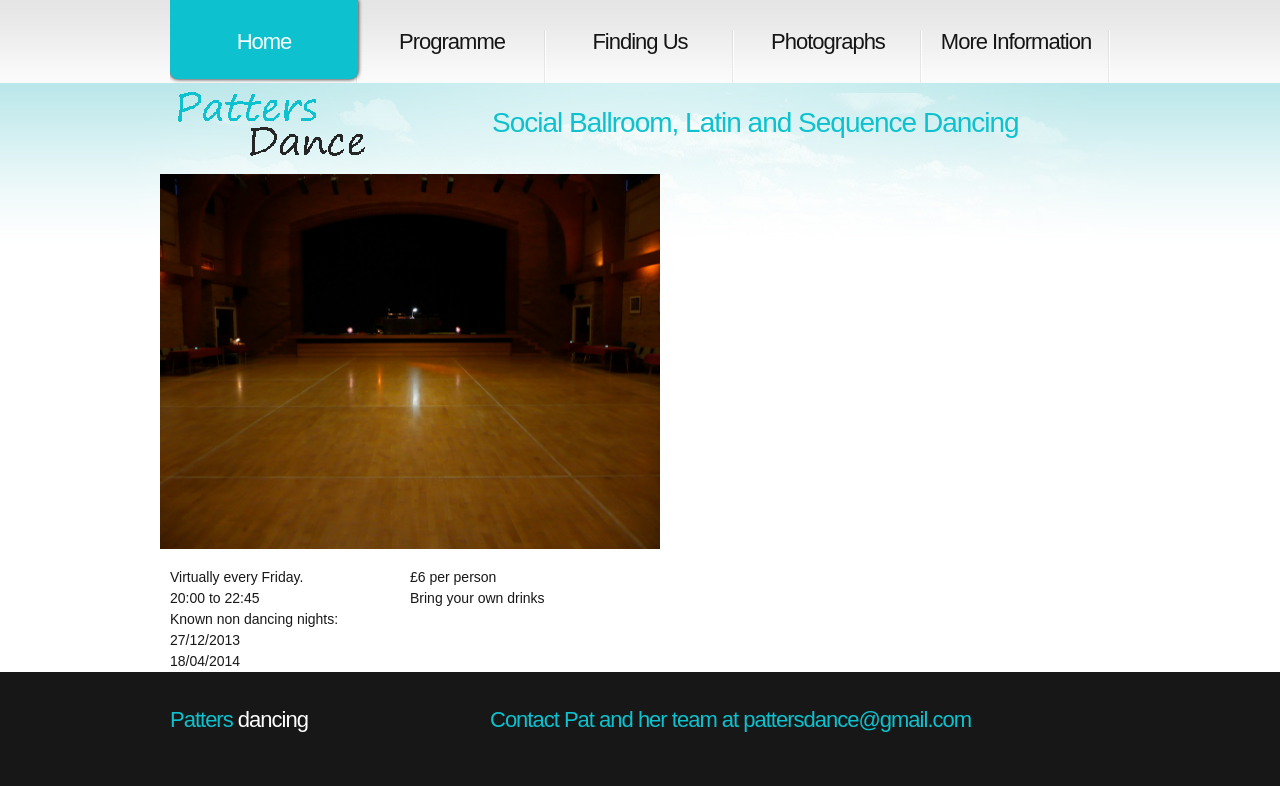
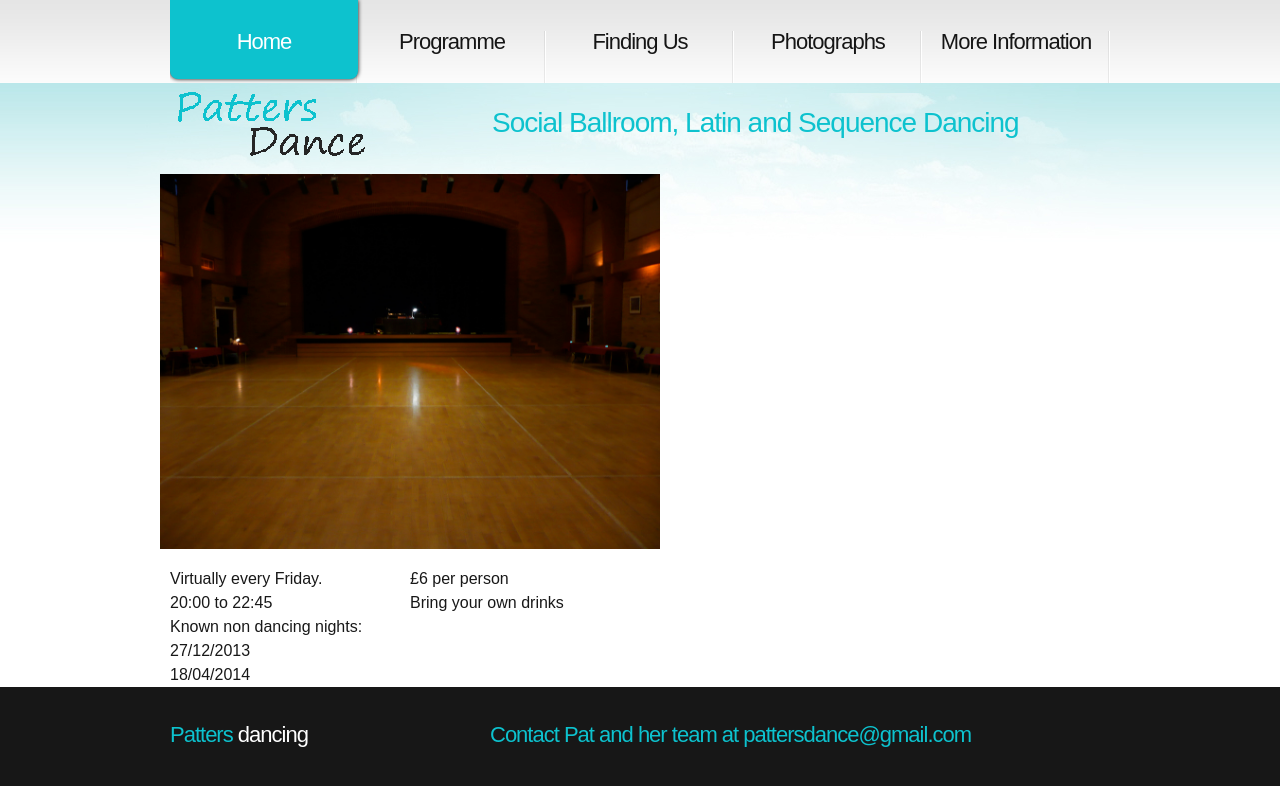
Before and after one commit to ramsayd/patters, a Jekyll site: the page built from 00_index.md, in a window 1280 px wide. Shown: the top 786 px of the page. Built offline with Jekyll 4.4.1, drawn with Linux system fonts in a browser that asks for light colours.

Commit message:
Update style.css

```diff
--- a/css/style.css
+++ b/css/style.css
@@ -40,7 +40,6 @@ body
 .main
 {
   width:960px;
-  font-size:.875em;
   line-height:1.5em;
   margin:0 auto;
   padding:0;
```
